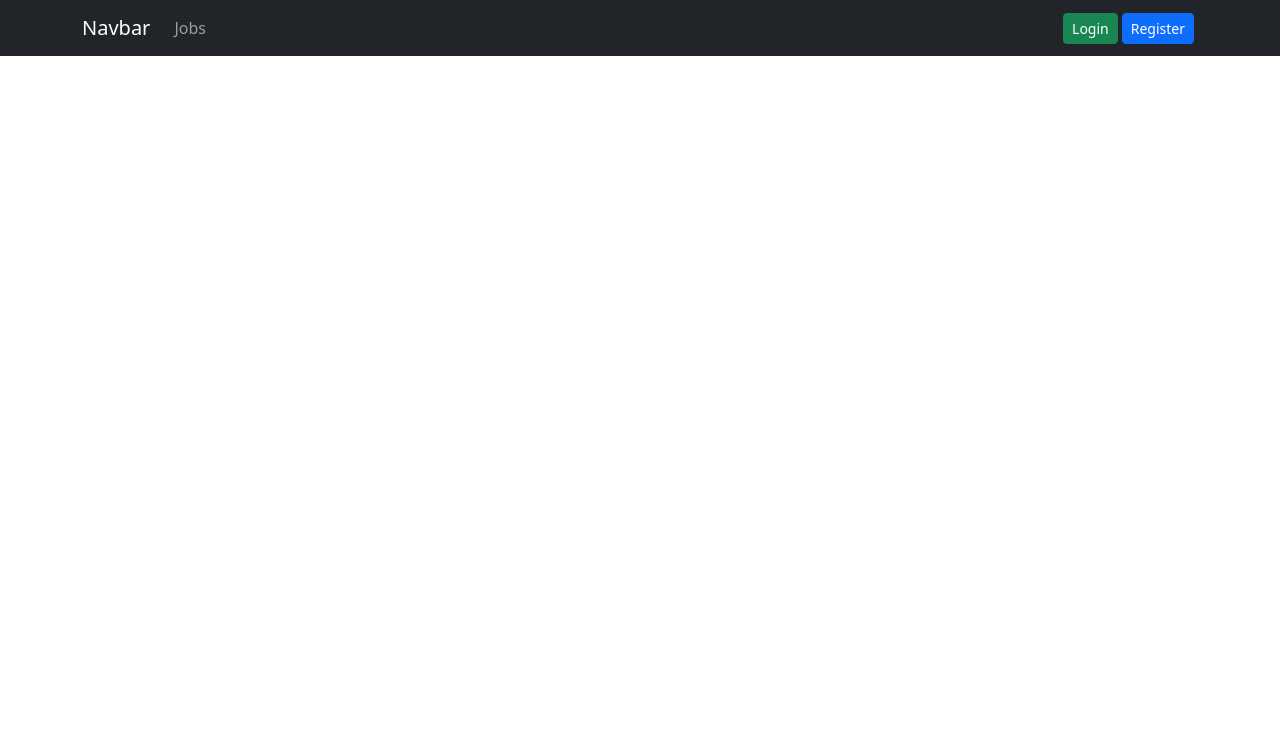
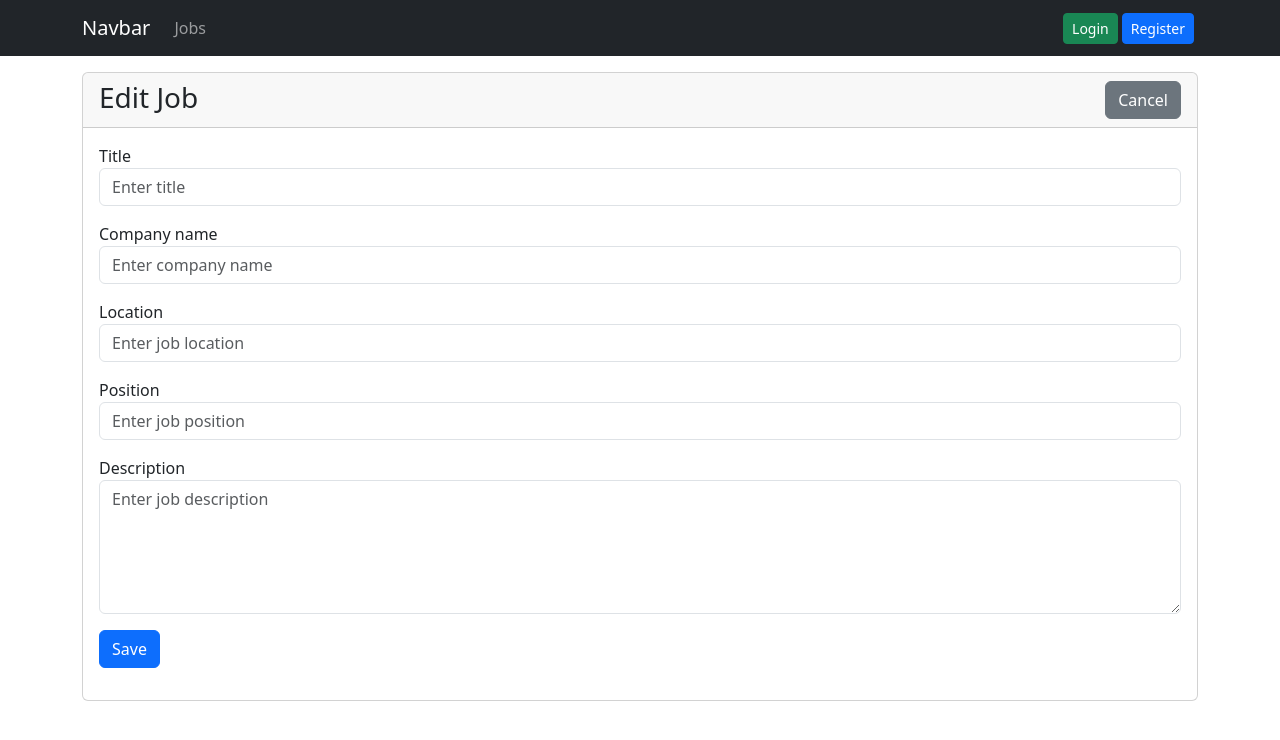
Before and after one commit to nbagonoc/jobFinder-frontend, a React (Vite) app: page /jobs/edit/1 in a window 1280 px wide. Shown: the top 740 px of the page. Built offline with nearby package versions, Linux system fonts and the light colour scheme; no server answers.

Commit message:
initial working edit

```diff
--- a/src/App.jsx
+++ b/src/App.jsx
@@ -6,9 +6,9 @@ import Register from './pages/auth/Register'
 import JobList from './pages/jobs/JobList'
 import JobView from './pages/jobs/JobView'
 import JobCreate from './pages/jobs/JobCreate'
+import JobEdit from './pages/jobs/JobEdit'
 
 import Home from './pages/Home'
-import Edit from './pages/edit'
 import Navigation from './components/partials/Navigation'
 
 import { BrowserRouter, Routes, Route } from 'react-router-dom'
@@ -27,7 +27,7 @@ const App = () => {
                     <Route path='/jobs' element={<JobList/>} />
                     <Route path='/jobs/view/:_id' element={<JobView/>} />
                     <Route path='/jobs/create' element={<JobCreate/>} />
-                    <Route path='/edit/:_id' element={<Edit/>} />
+                    <Route path='/jobs/edit/:_id' element={<JobEdit/>} />
                 </Routes>
             </div>
         </BrowserRouter>
--- a/src/components/jobs/job_edit/JobEditForm.jsx
+++ b/src/components/jobs/job_edit/JobEditForm.jsx
@@ -26,11 +26,11 @@ export const JobEditForm = () => {
                 const response = await axios.get(`${jobsAPI}/${_id}`)
                 const job = response.data
                 setFormData({
-                    title: formData.title,
-                    company: formData.company,
-                    location: formData.location,
-                    position: formData.position,
-                    description: formData.description,
+                    title: job.title,
+                    company: job.company,
+                    location: job.location,
+                    position: job.position,
+                    description: job.description,
                 })
             } catch (err) {
                 let message = 'Something went wrong!'
@@ -89,7 +89,7 @@ export const JobEditForm = () => {
 
     return (
         <div>
-            {Object.keys(alert).length === 0 ? (
+            {/* {Object.keys(alert).length === 0 ? ( */}
                 <form onSubmit={onSubmit}>
                     <div className='mb-3'>
                         <label htmlFor='title'>Title</label>
@@ -186,9 +186,9 @@ export const JobEditForm = () => {
                         </button>
                     </div>
                 </form>
-            ) : (
+            {/* ) : (
                 <AlertMessage />
-            )}
+            )} */}
         </div>
     )
 }
--- a/src/components/jobs/job_edit/JobEditFormContainer.jsx
+++ b/src/components/jobs/job_edit/JobEditFormContainer.jsx
@@ -8,7 +8,7 @@ const JobEditFormContainer = () => {
         <div className='card-header'>
             <div className='row'>
                 <div className='col-6'>
-                    <h3 className='mb-0'>Edit Item</h3>
+                    <h3 className='mb-0'>Edit Job</h3>
                 </div>
                 <div className='col-6'>
                     <Link to='/' className='btn btn-secondary float-end'>Cancel</Link>
--- a/src/components/jobs/job_list/JobListActions.jsx
+++ b/src/components/jobs/job_list/JobListActions.jsx
@@ -39,7 +39,7 @@ const JobListActions = ({ _id }) => {
 
     return (
         <div>
-            <Link to={`/edit/${_id}`} className="btn btn-secondary btn-sm me-1">
+            <Link to={`/jobs/edit/${_id}`} className="btn btn-secondary btn-sm me-1">
                 Edit
             </Link>
             <button
--- a/src/context/jobs/JobContext.jsx
+++ b/src/context/jobs/JobContext.jsx
@@ -8,6 +8,7 @@ export const JobContextProvider = ({ children }) => {
     const [state, dispatch] = useReducer(JobReducer, {
         jobs:[],
         job: {},
+        alert: {}
     })
 
     return (
```
